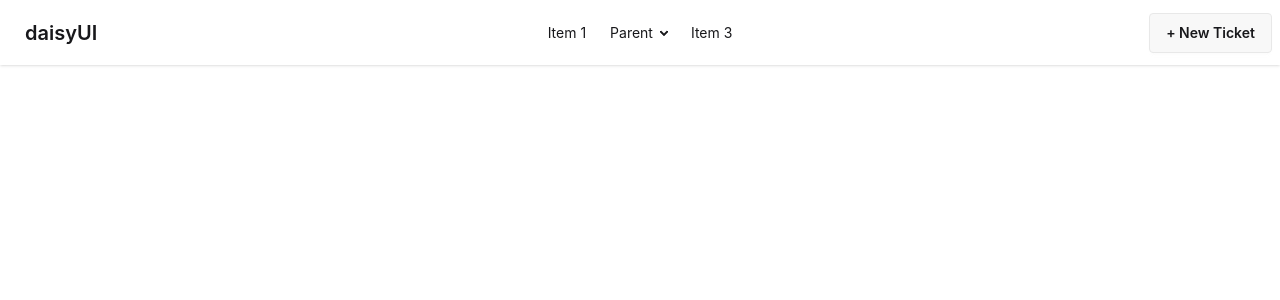
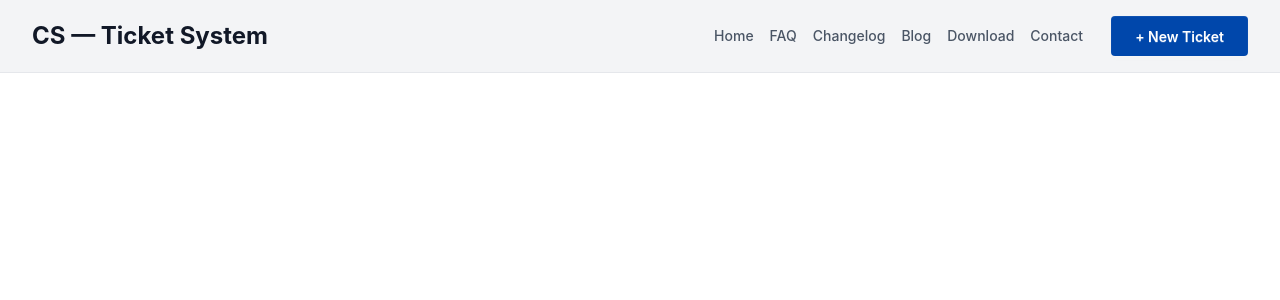
Before and after one commit to Jannatulbushra22/ticketsystem-react-a2-2026, a React (Vite) app: page / in a window 1280 px wide. Shown: the top 300 px of the page. Built offline with nearby package versions, Linux system fonts and the light colour scheme.

Commit message:
Navbar design part done

```diff
--- a/src/App.jsx
+++ b/src/App.jsx
@@ -1,54 +1,14 @@
-import { useState } from 'react'
-import reactLogo from './assets/react.svg'
-import viteLogo from '/vite.svg'
+
 import './App.css'
+import Navbar from './components/Navbar/Navbar'
 
 function App() {
-  const [count, setCount] = useState(0)
+
 
   return (
     <>
-      <div className="navbar bg-base-100 shadow-sm">
-  <div className="navbar-start">
-    <div className="dropdown">
-      <div tabIndex={0} role="button" className="btn btn-ghost lg:hidden">
-        <svg xmlns="http://www.w3.org/2000/svg" className="h-5 w-5" fill="none" viewBox="0 0 24 24" stroke="currentColor"> <path strokeLinecap="round" strokeLinejoin="round" strokeWidth="2" d="M4 6h16M4 12h8m-8 6h16" /> </svg>
-      </div>
-      <ul
-        tabIndex="-1"
-        className="menu menu-sm dropdown-content bg-base-100 rounded-box z-1 mt-3 w-52 p-2 shadow">
-        <li><a>Item 1</a></li>
-        <li>
-          <a>Parent</a>
-          <ul className="p-2">
-            <li><a>Submenu 1</a></li>
-            <li><a>Submenu 2</a></li>
-          </ul>
-        </li>
-        <li><a>Item 3</a></li>
-      </ul>
-    </div>
-    <a className="btn btn-ghost text-xl">daisyUI</a>
-  </div>
-  <div className="navbar-center hidden lg:flex">
-    <ul className="menu menu-horizontal px-1">
-      <li><a>Item 1</a></li>
-      <li>
-        <details>
-          <summary>Parent</summary>
-          <ul className="p-2 bg-base-100 w-40 z-1">
-            <li><a>Submenu 1</a></li>
-            <li><a>Submenu 2</a></li>
-          </ul>
-        </details>
-      </li>
-      <li><a>Item 3</a></li>
-    </ul>
-  </div>
-  <div className="navbar-end">
-    <a className="btn to-blue-800"> + New Ticket</a>
-  </div>
-</div>
+    <Navbar></Navbar>
+
     </>
   )
 }
--- /dev/null
+++ b/src/components/Navbar/Navbar.jsx
@@ -0,0 +1,54 @@
+import React from 'react'
+
+const Navbar = () => {
+  return (
+    <header className="bg-[#F3F4F6] border-b border-gray-200 sticky top-0 z-50">
+      <div className="container mx-auto navbar py-4 px-4 md:px-8">
+
+        {/* Left Side text part */}
+
+        <div className="navbar-start">
+          <a className="text-xl md:text-2xl font-bold text-[#111827] cursor-pointer">
+            CS — Ticket System
+          </a>
+          <div className="dropdown lg:hidden">
+
+            <ul tabIndex={0} className="menu menu-sm dropdown-content mt-3 p-2 shadow bg-base-100 rounded-box w-52 text-gray-700">
+              <li><a>Home</a></li>
+              <li><a>FAQ</a></li>
+              <li><a>Changelog</a></li>
+              <li><a>Blog</a></li>
+              <li><a>Download</a></li>
+              <li><a>Contact</a></li>
+            </ul>
+          </div>
+
+        </div>
+
+        {/* Right Side: Navigation & Button */}
+        <div className="navbar-end hidden lg:flex items-center gap-6">
+          <ul className="menu menu-horizontal px-1 gap-4 font-medium text-gray-600 text-sm">
+            <li className="hover:text-blue-600 transition-colors cursor-pointer">Home</li>
+            <li className="hover:text-blue-600 transition-colors cursor-pointer">FAQ</li>
+            <li className="hover:text-blue-600 transition-colors cursor-pointer">Changelog</li>
+            <li className="hover:text-blue-600 transition-colors cursor-pointer">Blog</li>
+            <li className="hover:text-blue-600 transition-colors cursor-pointer">Download</li>
+            <li className="hover:text-blue-600 transition-colors cursor-pointer">Contact</li>
+          </ul>
+          <button className="btn bg-[#0047AB] hover:bg-[#003580] text-white border-none rounded px-6 min-h-0 h-10 capitalize">
+            + New Ticket
+          </button>
+        </div>
+
+        {/* Mobile View New Ticket Button */}
+        <div className="navbar-end lg:hidden">
+           <button className="btn btn-sm bg-[#0047AB] text-white border-none rounded capitalize">
+            + New Ticket
+          </button>
+        </div>
+      </div>
+    </header>
+  );
+}
+
+export default Navbar;
```
